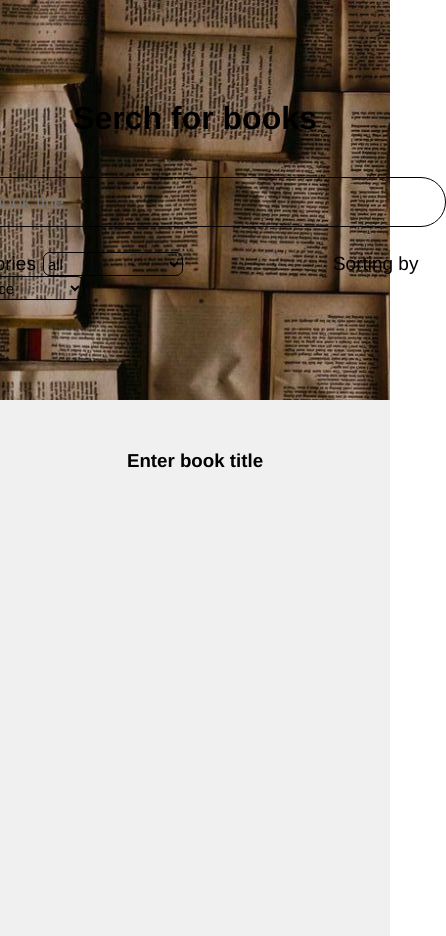
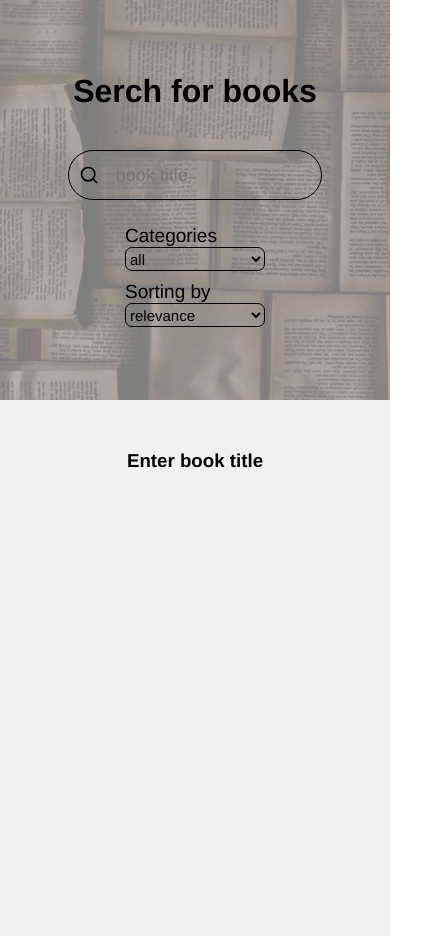
Before and after one commit to Getmenn/Book-Search, a React (Create React App) app: page / in a window 390 px wide. Shown: the whole page, 446 px wide, since content can reach past the window. Built offline with nearby package versions, Linux system fonts and the light colour scheme.

Commit message:
add media and text formatting

```diff
--- a/src/components/body/components/singleBookPage/SingleBookPage.tsx
+++ b/src/components/body/components/singleBookPage/SingleBookPage.tsx
@@ -1,8 +1,11 @@
 import { ISingleBookPage } from "../../../../types/dats";
 import arrowLeft from '../../../../assets/arrowLeft.svg'
 import "./singleBookPage.scss"
+import { useState } from "react";
 
-const SingleBookPage: React.FC<ISingleBookPage> = ({title, image, authors, categories, description, setBookInfo}) => {
+const SingleBookPage: React.FC<ISingleBookPage> = ({ title, image, authors, categories, description, setBookInfo }) => {
+
+    const [textStatus, setTextStatus] = useState<boolean>(false)
 
     return (
         <div className='singleBookPage'>
@@ -15,7 +18,13 @@ const SingleBookPage: React.FC<ISingleBookPage> = ({title, image, authors, categ
                 <h1>{title}</h1>
                 <span className="underline">{authors?.join(', ')}</span>
                 <div className="bookAnnotation">
-                    <p>{description}</p>
+                    {description
+                        ? <p>
+                            {description?.length > 1000 && !textStatus ? `${description?.slice(0, 1000)}` : description}
+                            {description?.length > 1000 && !textStatus ? <span onClick={() => setTextStatus(true)}> Show full text...</span> : null}
+                        </p>
+                        : <h3>No description</h3>
+                    }
                 </div>
             </div>
         </div>
--- a/src/components/body/components/singleBookPage/singleBookPage.scss
+++ b/src/components/body/components/singleBookPage/singleBookPage.scss
@@ -1,18 +1,20 @@
 .singleBookPage{
     display: flex;
     flex-direction: row;
-    width: 1440px;
-    height: 720px;
+    max-width: 1440px;
+    min-height: 720px;
     margin-top: -50px;
     position: relative;
 
     .imageContainer{
-        height: 100%;
-        width: 720px;
+        width: 100%;
+        min-width: 600px;
         display: flex;
         align-items: center;
         justify-content: center;
         background: #b5b0b057;
+        box-sizing: border-box;
+        padding: 15px;
 
         img{
             width: 390px;
@@ -26,7 +28,7 @@
         flex-direction: column;
         padding: 35px;
         box-sizing: border-box;
-        width: 720px;
+        width: 100%;
 
         span{
             color: #8c8c8c;
@@ -43,9 +45,20 @@
 
         .bookAnnotation{
             width: 100%;
-            height: 400px;
+            height: auto;
+            min-height: 450px;
             border: 1px solid #6b6b6b3d;
             padding: 15px;
+            box-sizing: border-box;
+
+            span{
+                color: #411fff;
+                cursor: pointer;
+            }
+        }
+
+        p{
+            text-align: justify;
         }
     }
 
--- a/src/components/header/components/searchBook.scss
+++ b/src/components/header/components/searchBook.scss
@@ -3,16 +3,7 @@
     display: flex;
     flex-direction: column;
     align-items: center;
-
-    input{
-        width: 450px;
-        height: 28px;
-        font-size: 18px;
-        padding-left: 7px;
-        box-sizing: border-box;
-        border: none;
-        background: transparent;
-    }
+    max-width: 626px;
 
     .sortBox{
         margin-top: 25px;
@@ -47,6 +38,18 @@
         border: 1px solid black;
         border-radius: 30px;
         padding: 10px;
+        width: 75%;
+
+        input{
+            width: 100%;
+            //min-width: 300px;
+            height: 28px;
+            font-size: 18px;
+            padding-left: 7px;
+            box-sizing: border-box;
+            border: none;
+            background: transparent;
+        }
 
         img {
             width: 20px;
--- a/src/components/header/header.scss
+++ b/src/components/header/header.scss
@@ -6,4 +6,22 @@
     align-items: center;
     box-sizing: border-box;
     justify-content: center;
+    backdrop-filter: blur(5px) brightness(0.5);
+
+    &::before {
+        content: "";
+        position: absolute;
+        top: 0;
+        left: 0;
+        width: 100%;
+        height: 100%;
+        background-color: #b1b1b1b3;
+        z-index: -1;
+      }
 }
+
+
+.header * {
+    position: relative;
+    z-index: 1;
+}
--- a/src/index.tsx
+++ b/src/index.tsx
@@ -3,6 +3,7 @@ import ReactDOM from 'react-dom/client';
 import { Provider } from 'react-redux/es/exports';
 import {App} from './App';
 import { store } from './Redux/index';
+import './media.scss'
 
 const root = ReactDOM.createRoot(
   document.getElementById('root') as HTMLElement
--- /dev/null
+++ b/src/media.scss
@@ -0,0 +1,122 @@
+@media (max-width: 1400px){
+    body{
+        .body{
+            .singleBookPage{
+                .imageContainer{
+                    min-width: unset;
+                }
+            }
+        }
+    }
+}
+
+@media (max-width: 1050px){
+    body{
+        .body{
+            .singleBookPage{
+
+                .textContainer{
+
+                    .bookAnnotation{
+                        font-size: 15px;
+                    }
+                }
+            }
+        }
+    }
+}
+
+@media (max-width: 900px){
+    body{
+        .body{
+            .singleBookPage{
+
+                .imageContainer{
+                    min-width: unset;
+
+                    img{
+                        width: 249px;
+                        height: 360px;
+                    }
+                }
+
+                .textContainer{
+
+                    .bookAnnotation{
+                        font-size: 14px;
+                    }
+                }
+            }
+        }
+    }
+}
+
+@media (max-width: 662px){
+    body{
+        .body{
+            .booksBox{
+                justify-content: space-around;
+            }
+
+            .singleBookPage{
+                flex-direction: column;
+
+                .imageContainer{
+                    img{
+                        width: 194px;
+                        height: 272px;
+                    }
+                }
+
+
+                .textContainer{
+
+                    h1{
+                        font-size: 20px;
+                    }
+                }
+            }
+        }
+    }
+}
+
+@media (max-width: 625px){
+    body{
+        .header{
+
+            .searchBox{
+                width: 450px;
+
+                .sortBox{
+                    display: flex;
+                    flex-direction: column;
+
+                    select:first-of-type{
+                        margin: 0;
+                        margin-bottom: 10px;
+                    }
+                }
+            }
+        }
+
+        .body{
+            .booksBox{
+                justify-content: space-around;
+
+                .loadMore{
+                    justify-content: center;
+                }
+            }
+        }
+    }
+}
+
+@media (max-width: 430px){
+    body{
+        .header{
+            .searchBox{
+                width: 310px;
+            }
+        }
+    }
+}
```
